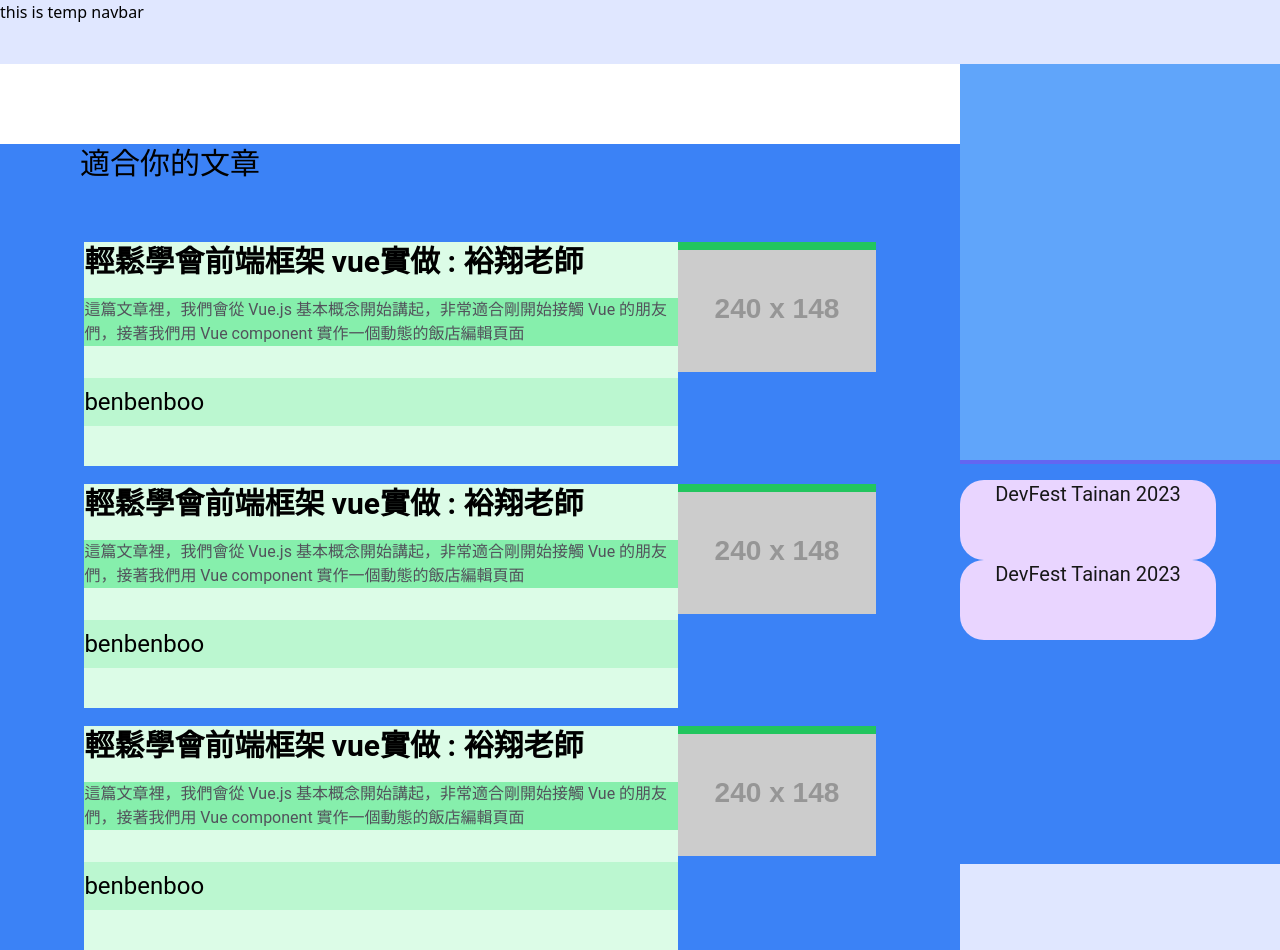
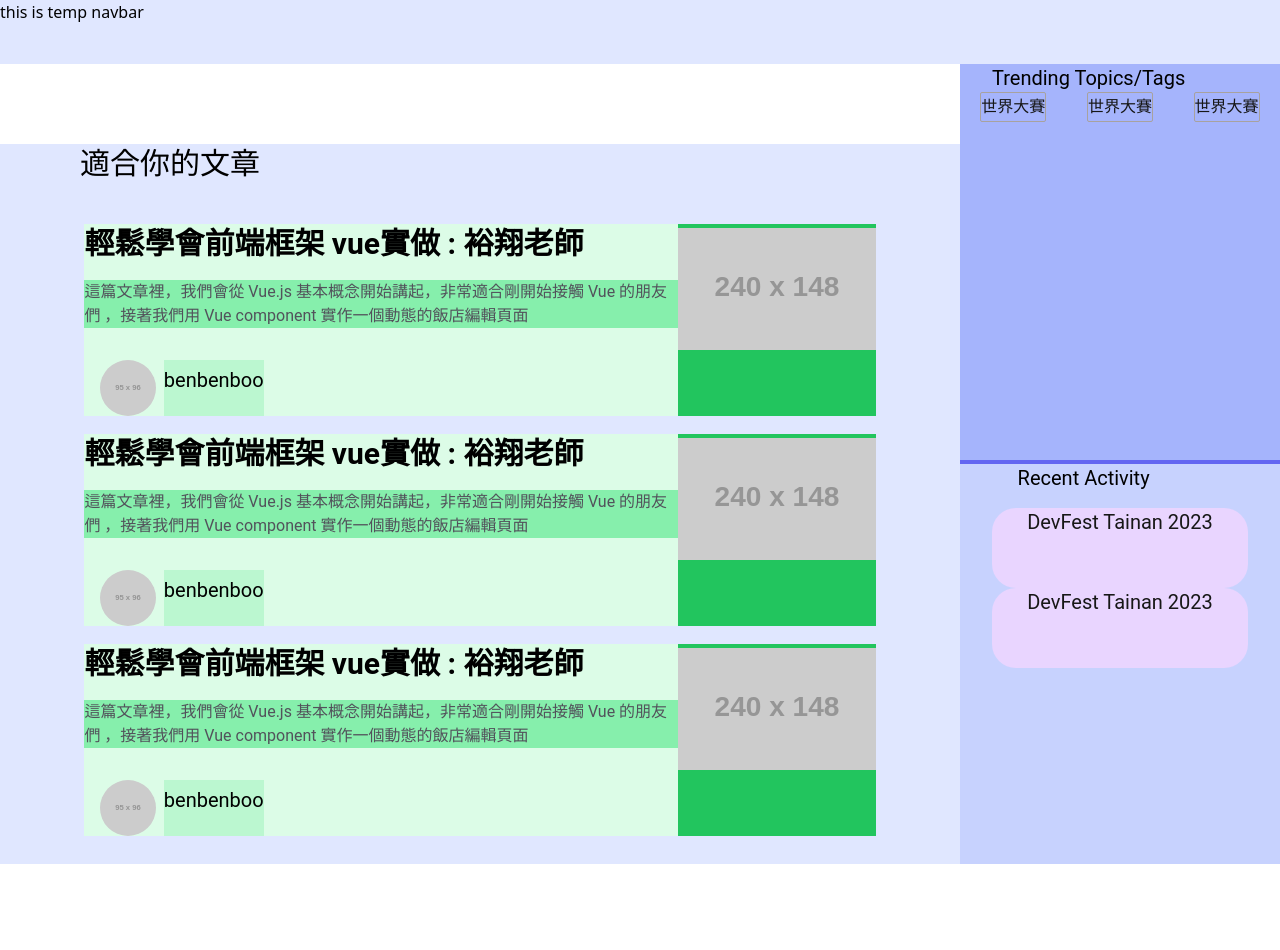
Before and after one commit to benbebobo149/BrainLib, a Nuxt app in the folder frontend/: page /main in a window 1280 px wide. After the commit the page ends 864 px from the top, so only its background shows below. Built offline with nearby package versions, Linux system fonts and the light colour scheme.

Commit message:
add : main page and chat page

```diff
--- /dev/null
+++ b/frontend/components/ChatFreinds.vue
@@ -0,0 +1,5 @@
+<template>
+    <div class="flex">
+
+    </div>
+</template>
--- /dev/null
+++ b/frontend/components/PostPreview.vue
@@ -0,0 +1,31 @@
+<template>
+	<div class="flex">
+		<!-- 預覽文章1 -->
+		<div class="w-full h-[24vh]  box-border relative flex items-start inline-flex">
+			<div class="w-[8vw] bg-white"></div>
+			<div class=" w-3/4 bg-green-100">
+				<div class="w-full h-[7vh] bg-green-250 text-black text-3xl font-semibold font-['Roboto'] leading-10">
+					輕鬆學會前端框架 vue實做 : 裕翔老師</div>
+				<div class="w-full h-[10vh] left-[1rem]">
+					<div class=" bg-green-300 text-zinc-600 text-l font-normal font-['Roboto'] ">
+						這篇文章裡，我們會從 Vue.js 基本概念開始講起，非常適合剛開始接觸 Vue 的朋友們
+						，接著我們用 Vue component 實作一個動態的飯店編輯頁面
+					</div>
+				</div>
+
+				<div class="w-full h-[7vh] bg-green-350 mx-2 flex">
+					<img class=" w-12/96 h-12/96 rounded-full  mx-2" src="https://via.placeholder.com/95x96" />
+					<div class="w-36/96 bg-green-200 text-black text-xl font-normal font-['Roboto'] leading-loose">
+						benbenboo
+					</div>
+				</div>
+			</div>
+
+			<div class=" w-1/4 h-[24vh] bg-green-500 ">
+				<img class=" my-1 " src="https://via.placeholder.com/240x148" />
+			</div>
+			<div class="w-[8vw] bg-white"></div>
+		</div>
+
+	</div>
+</template>
--- /dev/null
+++ b/frontend/pages/chat/index.vue
@@ -0,0 +1,73 @@
+<script setup>
+// import  ChatFreinds  from '#build/components';
+</script>
+<template>
+	<!-- temp navbar -->
+	<div class=" bg-#E8DEF8 w-screen h-[8vh]">
+		<div class=" bg-#E8DEF8 w-screen h-[8vh]">
+			<div>
+				<h1> this is temp navbar</h1>
+			</div>
+
+		</div>
+		<div class="flex h-full">
+			<!-- 左邊對話列表 -->
+			<div class="w-1/5 h-[100vh] bg-indigo-300">
+				<div class="h-[12vh] bg-indigo-100 flex">
+					<div>
+						<img class=" mx-auto ml-[1rem] w-[4vw] h-[4vw] rounded-full" src="https://via.placeholder.com/95x96" />
+					</div >
+					<div class=" mx-auto ml-[1rem] text-black text-xl font-normal font-['Roboto'] leading-10"> create group</div>
+				</div>
+
+				<!-- 好友名單 -->
+				<div>
+					<div class="flex relative my-2">
+						<div>
+							<img class="w-[4vw] h-[4vw] ml-[0.5rem] rounded-full" src="https://via.placeholder.com/95x96" />
+						</div>
+						<div>
+							<div class="w-[4vw] h-[4vw] mx-auto ml-[1rem] text-black text-xl font-normal font-['Roboto'] leading-10">
+								benbenboo</div>
+						</div>
+					</div>
+					<div class="flex relative my-2">
+						<div>
+							<img class="w-[4vw] h-[4vw] ml-[0.5rem] rounded-full" src="https://via.placeholder.com/95x96" />
+						</div>
+						<div>
+							<div class="w-[4vw] h-[4vw] mx-auto ml-[1rem] text-black text-xl font-normal font-['Roboto'] leading-10">
+								benbenboo</div>
+						</div>
+					</div>
+				</div>
+				<div class="flex relative my-2">
+					<div>
+						<img class="w-[4vw] h-[4vw] ml-[0.5rem] rounded-full" src="https://via.placeholder.com/95x96" />
+					</div>
+					<div>
+						<div class="w-[4vw] h-[4vw] mx-auto ml-[1rem] text-black text-xl font-normal font-['Roboto'] leading-10">
+							benbenboo</div>
+					</div>
+				</div>
+				<div class="flex relative my-2">
+					<div>
+						<img class="w-[4vw] h-[4vw] ml-[0.5rem] rounded-full" src="https://via.placeholder.com/95x96" />
+					</div>
+					<div>
+						<div class="w-[4vw] h-[4vw] mx-auto ml-[1rem] text-black text-xl font-normal font-['Roboto'] leading-10">
+							benbenboo</div>
+					</div>
+				</div>
+			</div>
+
+			<!-- 右邊聊天室 -->
+			<div class="w-4/5 h-[100vh] bg-indigo-200">
+				<div class="w-2/3  h-[6vh] top-[90vh] left-[70vh] mx-auto bg-zinc-300 bg-opacity-80 rounded-3xl z-10   fixed">
+					<h1 class="items-end">hello</h1>
+				</div>
+			</div>
+		</div>
+
+	</div>
+</template>
--- /dev/null
+++ b/frontend/pages/friend/index.vue
@@ -0,0 +1,10 @@
+<script setup>
+</script>
+<template>
+	<!-- temp navbar -->
+	<div class=" bg-#E8DEF8 w-screen h-[8vh]">
+		<div>
+			<h1> this is temp navbar</h1>
+		</div>
+	</div>
+</template>
--- a/frontend/pages/main/index.vue
+++ b/frontend/pages/main/index.vue
@@ -1,6 +1,11 @@
-<script>
-import { ref } from 'vue'
-import TempViewPost from '~/components/TempViewPost.vue';
+<script setup>
+// import PostPreview from './components/PostPreview.vue';
+// components: {
+//     PostPreView
+//   }
+
+// other component options...
+
 
 </script>
 <template>
@@ -17,7 +22,7 @@ import TempViewPost from '~/components/TempViewPost.vue';
 
       <!-- 左半邊 -->
       <div class="flex">
-        <div class=" w-9/12 bg-blue-500 h-full">
+        <div class=" w-9/12 bg-indigo-100 h-full">
           <div class=" bg-white h-[10vh]">
             <h1> </h1>
           </div>
@@ -27,93 +32,92 @@ import TempViewPost from '~/components/TempViewPost.vue';
             </div>
           </div>
 
-
-          <!-- 預覽文章 -->
-          <div class="w-full h-[28vh]  box-border relative flex justify-start items-start inline-flex">
+          <PostPreview></PostPreview>
+          <!-- 預覽文章1 -->
+          <div class="w-full h-[24vh]  box-border relative flex items-start inline-flex">
             <div class="w-[8vw] bg-white"></div>
             <div class=" w-3/4 bg-green-100">
               <div class="w-full h-[7vh] bg-green-250 text-black text-3xl font-semibold font-['Roboto'] leading-10">
                 輕鬆學會前端框架 vue實做 : 裕翔老師</div>
               <div class="w-full h-[10vh] left-[1rem]">
                 <div class=" bg-green-300 text-zinc-600 text-l font-normal font-['Roboto'] ">
-                  這篇文章裡，我們會從 Vue.js 基本概念開始講起，非常適合剛開始接觸 Vue 的朋友們，接著我們用 Vue component 實作一個動態的飯店編輯頁面
+                  這篇文章裡，我們會從 Vue.js 基本概念開始講起，非常適合剛開始接觸 Vue 的朋友們
+                  ，接著我們用 Vue component 實作一個動態的飯店編輯頁面
                 </div>
               </div>
 
-              <div class="w-full h-[11vh] bg-green-350">
-                <div class="w-12/96 mx-[1rem]  bg-red-100 rounded-full"> </div>
-                <div class="w-36/96 bg-green-200 text-black text-2xl font-normal font-['Roboto'] leading-loose">benbenboo
+              <div class="w-full h-[7vh] bg-green-350 mx-2 flex">
+                <img class=" w-12/96 h-12/96 rounded-full  mx-2" src="https://via.placeholder.com/95x96" />
+                <div class="w-36/96 bg-green-200 text-black text-xl font-normal font-['Roboto'] leading-loose">
+                  benbenboo
                 </div>
               </div>
             </div>
 
-            <div class=" w-1/4 h-[7vh] bg-green-500 ">
-              <img class=" my-2 " src="https://via.placeholder.com/240x148" />
+            <div class=" w-1/4 h-[24vh] bg-green-500 ">
+              <img class=" my-1 " src="https://via.placeholder.com/240x148" />
             </div>
             <div class="w-[8vw] bg-white"></div>
           </div>
 
-                    <div class="w-full h-[28vh]  box-border relative flex justify-start items-start inline-flex">
+          <!-- 預覽文章2 -->
+          <div class="w-full h-[24vh]  box-border relative flex  items-start inline-flex">
             <div class="w-[8vw] bg-white"></div>
             <div class=" w-3/4 bg-green-100">
               <div class="w-full h-[7vh] bg-green-250 text-black text-3xl font-semibold font-['Roboto'] leading-10">
                 輕鬆學會前端框架 vue實做 : 裕翔老師</div>
               <div class="w-full h-[10vh] left-[1rem]">
                 <div class=" bg-green-300 text-zinc-600 text-l font-normal font-['Roboto'] ">
-                    這篇文章裡，我們會從 Vue.js 基本概念開始講起，非常適合剛開始接觸 Vue 的朋友們，接著我們用 Vue component 實作一個動態的飯店編輯頁面
+                  這篇文章裡，我們會從 Vue.js 基本概念開始講起，非常適合剛開始接觸 Vue 的朋友們
+                  ，接著我們用 Vue component 實作一個動態的飯店編輯頁面
                 </div>
               </div>
 
-                <div class="w-full h-[11vh] bg-green-350">
-                  <div class="w-12/96 mx-[1rem]  bg-red-100 rounded-full"> </div>
-                  <div class="w-36/96 bg-green-200 text-black text-2xl font-normal font-['Roboto'] leading-loose">benbenboo
+              <div class="w-full h-[7vh] bg-green-350 mx-2 flex">
+                <img class=" w-12/96 h-12/96 rounded-full  mx-2" src="https://via.placeholder.com/95x96" />
+                <div class="w-36/96 bg-green-200 text-black text-xl font-normal font-['Roboto'] leading-loose">
+                  benbenboo
                 </div>
               </div>
             </div>
 
-              <div class=" w-1/4 h-[7vh] bg-green-500 ">
-                <img class=" my-2 " src="https://via.placeholder.com/240x148" />
+            <div class=" w-1/4 h-[24vh] bg-green-500 ">
+              <img class=" my-1 " src="https://via.placeholder.com/240x148" />
             </div>
             <div class="w-[8vw] bg-white"></div>
           </div>
 
-                      <div class="w-full h-[28vh]  box-border relative flex justify-start items-start inline-flex">
-              <div class="w-[8vw] bg-white"></div>
-              <div class=" w-3/4 bg-green-100">
-                <div class="w-full h-[7vh] bg-green-250 text-black text-3xl font-semibold font-['Roboto'] leading-10">
-                  輕鬆學會前端框架 vue實做 : 裕翔老師</div>
-                <div class="w-full h-[10vh] left-[1rem]">
-                  <div class=" bg-green-300 text-zinc-600 text-l font-normal font-['Roboto'] ">
-                    這篇文章裡，我們會從 Vue.js 基本概念開始講起，非常適合剛開始接觸 Vue 的朋友們，接著我們用 Vue component 實作一個動態的飯店編輯頁面
-                  </div>
+
         </div>
 
-                <div class="w-full h-[11vh] bg-green-350">
-                  <div class="w-12/96 mx-[1rem]  bg-red-100 rounded-full"> </div>
-                  <div class="w-36/96 bg-green-200 text-black text-2xl font-normal font-['Roboto'] leading-loose">benbenboo
+        <!-- 右半邊 -->
+        <div class=" w-3/12 bg-indigo-200 h-full ">
+          <div class=" h-[100vh]">
+            <!-- 熱門標籤 -->
+            <div class=" h-[50vh] bg-indigo-300 border-b-4 border-indigo-500">
+              <div class="w-[20vw] mx-auto">
+                <div class=" text-black text-xl font-normal font-['Roboto']">Trending Topics/Tags</div>
+              </div>
+
+              <div class="flex">
+                <div class="mx-auto rounded-sm border border-stone-400 text-center
+                text-neutral-900 text-l font-normal font-['Roboto'] leading-7">世界大賽
+                </div>
+                <div class="mx-auto rounded-sm border border-stone-400 text-center
+                text-neutral-900 text-l font-normal font-['Roboto'] leading-7">世界大賽
+                </div>
+                <div class="mx-auto rounded-sm border border-stone-400 text-center
+                text-neutral-900 text-l font-normal font-['Roboto'] leading-7">世界大賽
                 </div>
               </div>
             </div>
 
-              <div class=" w-1/4 h-[7vh] bg-green-500 ">
-                <img class=" my-2 " src="https://via.placeholder.com/240x148" />
+            <!-- 活動 -->
+            <div class=" h-[50vh] ">
+              <div class="w-[16vw] mx-auto">
+                <div class=" text-black text-xl font-normal font-['Roboto']">Recent Activity</div>
               </div>
-              <div class="w-[8vw] bg-white"></div>
-            </div>
-
-        </div>
-
-        <!-- 右半邊 -->
-        <div class=" w-3/12 bg-blue-500 h-full ">
-          <div class=" h-[100vh]">
-            <!-- 熱門標籤 -->
-            <div class=" h-[50vh] bg-blue-400 border-b-4 border-indigo-500">
-
-            </div>
-
-            <!-- 活動 -->
-            <div class=" h-[50vh] justify-center">
-              <div class="w-4/12 h-[10vh] relative ">
+              <div class="w-3/12 h-[10vh] mx-[2rem] relative ">
                 <div class="w-[20vw] h-[10vh]  bg-purple-200 rounded-3xl  top-[1rem] absolute
                       text-center text-neutral-900 text-xl font-normal font-['Roboto']">DevFest Tainan 2023
                   <br />
```
Also changed, not shown: frontend/components/PostTempView.vue (renamed from frontend/components/TempViewPost.vue), frontend/pages/index.vue (line endings or trailing spaces). Lines whose indentation alone changed are shown as unchanged.
